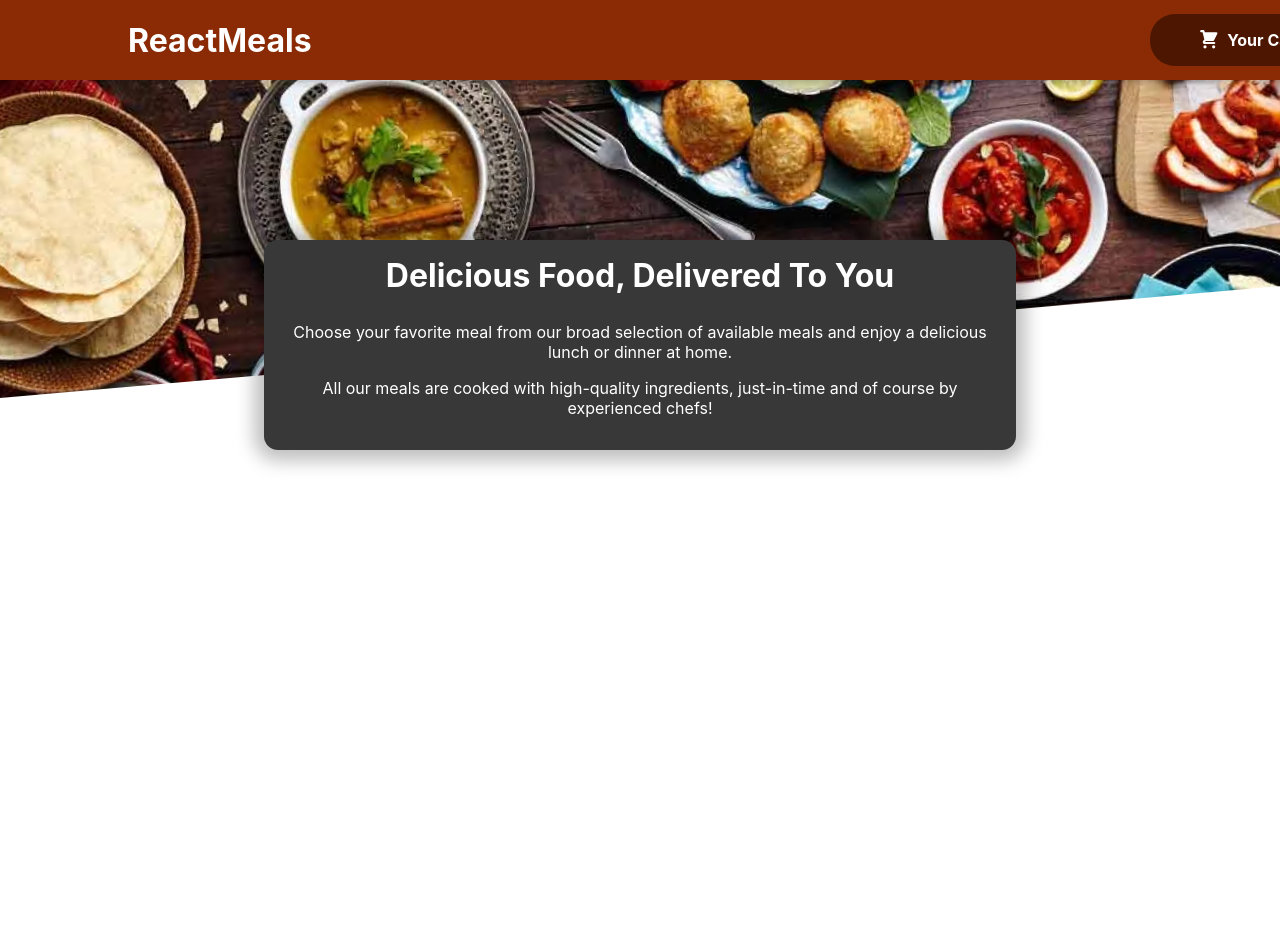
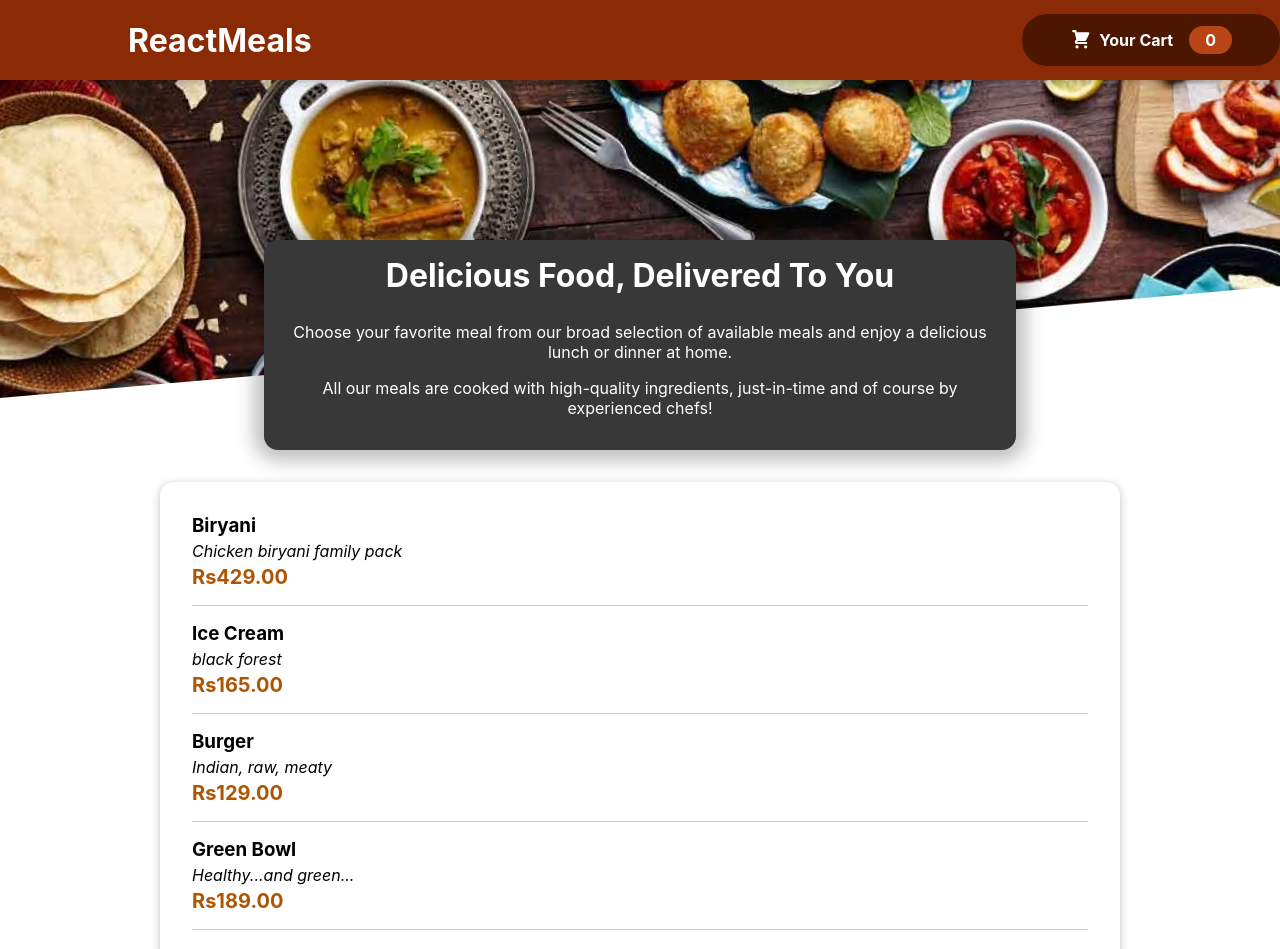
Before and after one commit to tej00001/Restaurant-complete-project-react, a React (Create React App) app: page / in a window 1280 px wide. Shown: the top 949 px of the page. Before the commit the page ends 800 px from the top, so only its background shows below. Built offline with nearby package versions, Linux system fonts and the light colour scheme.

Commit message:
Adding Task3

```diff
--- a/src/Components/Layout/Header.module.css
+++ b/src/Components/Layout/Header.module.css
@@ -2,7 +2,7 @@
   position: fixed;
   top: 0;
   left: 0;
-  width: 100%;
+  width: 90%;
   height: 5rem;
   background-color: #8a2b06;
   color: white;
--- /dev/null
+++ b/src/Components/Meals/AvailableMeals.js
@@ -0,0 +1,52 @@
+import React from "react";
+import classes from "./AvailableMeals.module.css";
+import MealItem from "./MealItem/MealItem";
+import Card from "../UI/Card";
+
+const DUMMY_MEALS = [
+  {
+    id: "m1",
+    name: "Biryani",
+    description: "Chicken biryani family pack",
+    price: 429.00,
+  },
+  {
+    id: "m2",
+    name: "Ice Cream",
+    description: "black forest",
+    price: 165.00,
+  },
+  {
+    id: "m3",
+    name: "Burger",
+    description: "Indian, raw, meaty",
+    price: 129.00,
+  },
+  {
+    id: "m4",
+    name: "Green Bowl",
+    description: "Healthy...and green...",
+    price: 189.00,
+  },
+];
+
+const AvailableMeals = () => {
+    const mealsList = DUMMY_MEALS.map((meal) => (
+        <MealItem
+          key={meal.id}
+          name={meal.name}
+          description={meal.description}
+          price={meal.price}
+        />
+      ));
+
+      return (
+        <section className={classes.meals}>
+          <Card>
+            <ul>{mealsList}</ul>
+          </Card>
+        </section>
+      );
+    };
+
+export default AvailableMeals;
--- /dev/null
+++ b/src/Components/Meals/AvailableMeals.module.css
@@ -0,0 +1,24 @@
+.meals {
+    max-width: 60rem;
+    width: 90%;
+    margin: 2rem auto;
+    animation: meals-appear 1s ease-out forwards;
+  }
+
+  .meals ul {
+    list-style: none;
+    margin: 0;
+    padding: 0;
+  }
+
+  @keyframes meals-appear {
+    from {
+      opacity: 0;
+      transform: translateY(3rem);
+    }
+
+    to {
+      opacity: 1;
+      transform: translateY(0);
+    }
+  }
--- /dev/null
+++ b/src/Components/Meals/MealItem/MealItem.js
@@ -0,0 +1,16 @@
+import classes from "./MealItem.module.css";
+
+const MealItem = (props) => {
+    const price = `Rs${props.price.toFixed(2)}`;
+  return (
+    <li className={classes.meal}>
+      <div>
+        <h3>{props.name}</h3>
+        <div className={classes.description}>{props.description}</div>
+        <div className={classes.price}>{price}</div>
+      </div>
+    </li>
+  );
+};
+
+export default MealItem;
--- /dev/null
+++ b/src/Components/Meals/MealItem/MealItem.module.css
@@ -0,0 +1,22 @@
+.meal {
+    display: flex;
+    justify-content: space-between;
+    margin: 1rem;
+    padding-bottom: 1rem;
+    border-bottom: 1px solid #ccc;
+  }
+
+  .meal h3 {
+    margin: 0 0 0.25rem 0;
+  }
+
+  .description {
+    font-style: italic;
+  }
+
+  .price {
+    margin-top: 0.25rem;
+    font-weight: bold;
+    color: #ad5502;
+    font-size: 1.25rem;
+  }
--- a/src/Components/Meals/Meals.js
+++ b/src/Components/Meals/Meals.js
@@ -1,10 +1,11 @@
 import React, { Fragment } from "react";
 import MealsSummary from "./MealsSummary";
-
+import AvailableMeals from "./AvailableMeals";
 const Meals = () => {
   return (
     <Fragment>
       <MealsSummary />
+      <AvailableMeals />
     </Fragment>
   );
 };
--- /dev/null
+++ b/src/Components/UI/Card.js
@@ -0,0 +1,8 @@
+import React from "react";
+import classes from './Card.module.css';
+
+const Card =(props)=>{
+    return <div className={classes.card}>{props.children}</div>
+}
+
+export default Card;
--- /dev/null
+++ b/src/Components/UI/Card.module.css
@@ -0,0 +1,6 @@
+.card {
+    padding: 1rem;
+    box-shadow: 0 2px 8px rgba(0, 0, 0, 0.25);
+    border-radius: 14px;
+    background-color: white;
+  }
```
